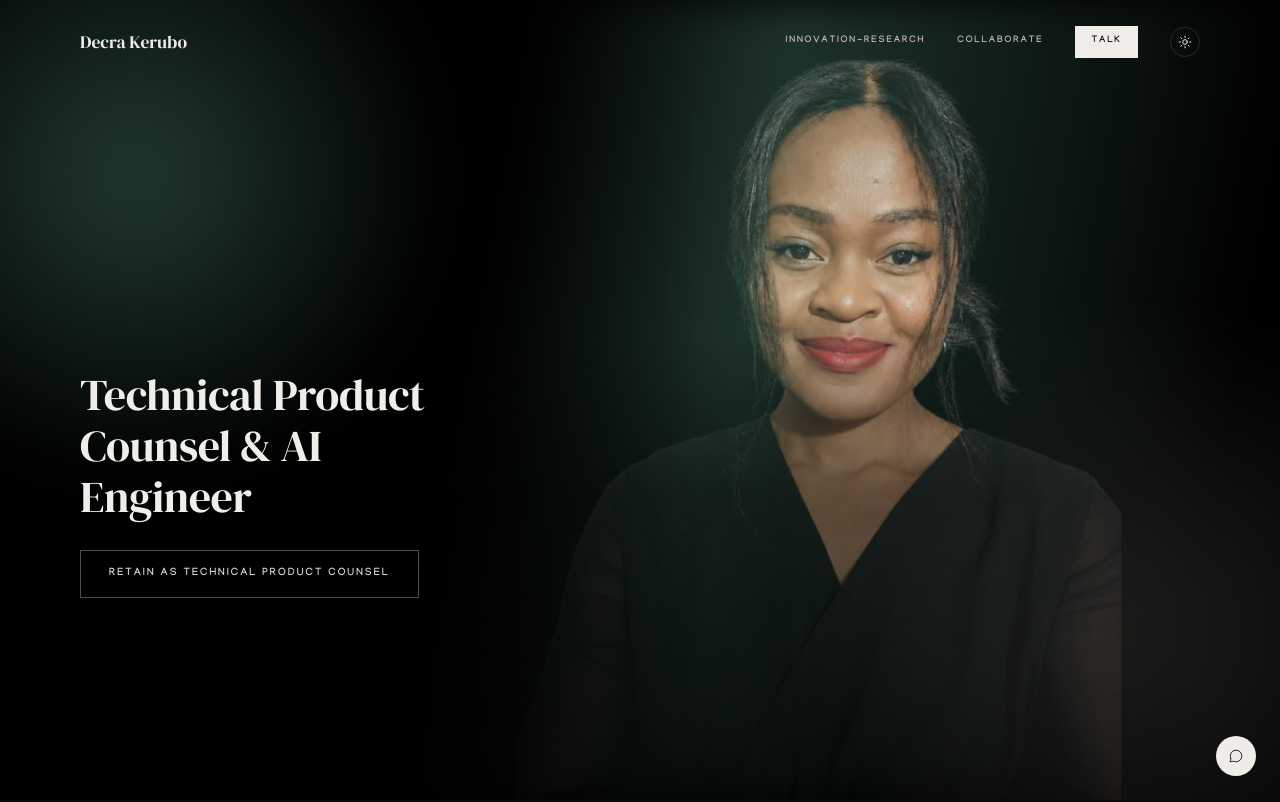
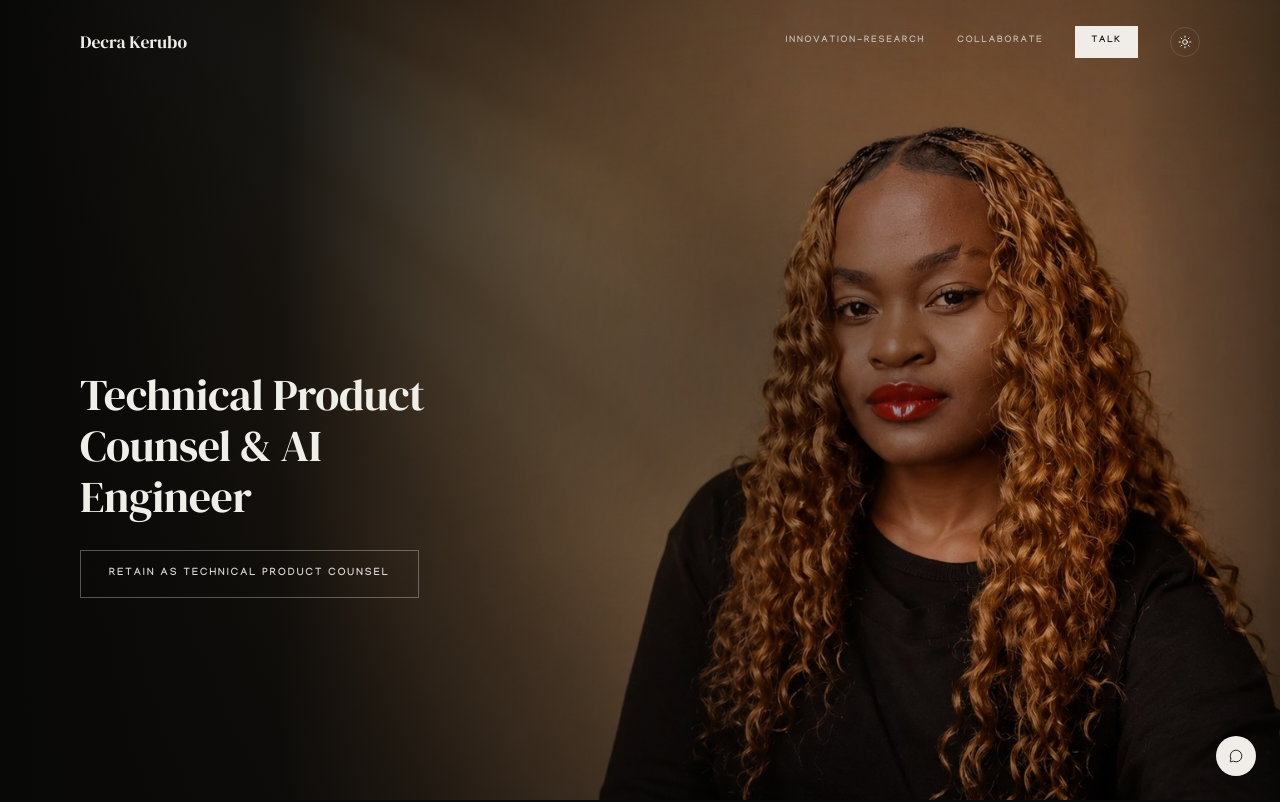
Before and after one commit to decra000/decra-kerubo, a Next.js app: page / in a window 1280 px wide. Shown: the top 802 px of the page. Built offline with nearby package versions, Linux system fonts and the light colour scheme.

Commit message:
Refresh full-width homepage hero

```diff
--- a/app/page.tsx
+++ b/app/page.tsx
@@ -108,32 +108,12 @@ function Hero() {
   useEffect(() => { const t = setTimeout(() => setVis(true), 60); return () => clearTimeout(t); }, []);
   return (
     <section id="hero" className="hero-sec" style={{ position: "relative", overflow: "hidden", background: "#000000", display: "flex", alignItems: "center", justifyContent: "center" }}>
-      {/* Background photo, wide studio shot on larger screens, portrait selfie on small screens */}
-      <div aria-hidden className="hero-bg hero-kenburns" style={{
+      {/* Full-bleed studio portrait: its open left side gives the copy room. */}
+      <div aria-hidden className="hero-bg" style={{
         position: "absolute", inset: 0, backgroundRepeat: "no-repeat", zIndex: 0,
       }} />
-      {/* Suggests a surface at her side rather than drawing one: a soft
-          vertical wash of the brand green, grounded to the bottom of the
-          frame, so she reads as leaning against something off-camera
-          instead of floating in open black. Desktop only, the photo is
-          full-bleed on mobile with nothing beside it to lean on. */}
-      <div aria-hidden className="hero-lean" style={{ position: "absolute", inset: 0, zIndex: 0, pointerEvents: "none" }} />
-      {/* Dark overlay so text stays legible, deeper on mobile where the portrait shot needs more contrast */}
+      {/* A tonal wash keeps the copy readable and softly blends the photo at the right edge. */}
       <div aria-hidden className="hero-overlay" style={{ position: "absolute", inset: 0, zIndex: 1 }} />
-
-      {/* Corner glows in brand teal + cream, echoing the reference mood boards but on-palette, slow ambient drift so the hero doesn't feel static */}
-      <div aria-hidden className="hero-glow-a" style={{
-        position: "absolute", top: "-18%", left: "-14%", width: "min(60vw,620px)", height: "min(60vw,620px)",
-        borderRadius: "50%", pointerEvents: "none", zIndex: 1,
-        background: "radial-gradient(circle, #5FA98F 0%, transparent 70%)",
-        opacity: 0.35, filter: "blur(40px)",
-      }} />
-      <div aria-hidden className="hero-glow-b" style={{
-        position: "absolute", bottom: "-22%", right: "-16%", width: "min(65vw,680px)", height: "min(65vw,680px)",
-        borderRadius: "50%", pointerEvents: "none", zIndex: 1,
-        background: "radial-gradient(circle, #F0EEE9 0%, transparent 68%)",
-        opacity: 0.12, filter: "blur(50px)",
-      }} />
 
       <div id="hero-content" style={{
         position: "relative", zIndex: 2, width: "100%",
@@ -175,43 +155,25 @@ function Hero() {
         .hero-sec { height: 100vh; }
         @supports (height: 100svh) { .hero-sec { height: 100svh; } }
 
-        /* Slow, continuous zoom on the hero photo, keeps the hero feeling alive rather than a static poster */
-        .hero-kenburns { animation: heroKenBurns 22s ease-in-out infinite alternate; }
-        @keyframes heroKenBurns { from { transform: scale(1); } to { transform: scale(1.08); } }
-
-        /* Gentle ambient drift on the corner glows */
-        .hero-glow-a { animation: heroGlowA 16s ease-in-out infinite alternate; }
-        .hero-glow-b { animation: heroGlowB 19s ease-in-out infinite alternate; }
-        @keyframes heroGlowA { from { transform: translate(0,0) scale(1); } to { transform: translate(3%,4%) scale(1.08); } }
-        @keyframes heroGlowB { from { transform: translate(0,0) scale(1); } to { transform: translate(-3%,-4%) scale(1.1); } }
-        @media (prefers-reduced-motion: reduce) { .hero-kenburns, .hero-glow-a, .hero-glow-b { animation: none; } }
-
-        /* Same portrait photo as mobile now, not the old wide studio shot.
-           It's a tight headshot, so it's shown at near-full height rather
-           than covering the banner (which crops hard into the face), and
-           sits right of centre rather than dead-centre, so the copy and
-           the top-left glow both have the dark field to breathe in. Pulled
-           in from the edge (76%, not 82%+) so the far shoulder/arm stays
-           in frame instead of cropping off the right edge, and run to full
-           height with no vertical offset so she's grounded at the bottom
-           of the frame rather than floating with a gap under her. */
-        .hero-bg { background-image: url('/decra-hero-mobile.jpg'); background-size: auto 100%; background-position: 76% 0%; }
-        .hero-lean {
-          background: linear-gradient(100deg, transparent 0%, transparent 38%, rgba(95,169,143,0.30) 56%, rgba(95,169,143,0.12) 78%, transparent 92%);
-          filter: blur(22px);
-        }
-        /* No darkening over the face, the wash only picks up a little below it, on the right/lower two-thirds */
+        /* The original wide portrait stays crisp and fills the viewport edge to edge. */
+        .hero-bg { background-image: url('/decra-hero-wide.jpg'); background-size: cover; background-position: center 48%; }
         .hero-overlay {
           background:
-            linear-gradient(180deg, rgba(0,0,0,0) 0%, rgba(0,0,0,0) 42%, rgba(0,0,0,0.5) 62%, rgba(0,0,0,0.75) 100%),
-            linear-gradient(90deg, rgba(0,0,0,0.7) 0%, rgba(0,0,0,0.25) 38%, rgba(0,0,0,0) 55%);
+            linear-gradient(90deg, #080807 0%, rgba(8,8,7,0.93) 22%, rgba(8,8,7,0.63) 39%, rgba(8,8,7,0.12) 63%, rgba(8,8,7,0.08) 88%, rgba(8,8,7,0.42) 100%),
+            linear-gradient(180deg, rgba(0,0,0,0.12) 0%, transparent 28%, transparent 68%, rgba(0,0,0,0.25) 100%);
         }
 
-        /* Small screens get the portrait-orientation shot instead of the wide
-           studio one, which crops badly at phone aspect. Same warm palette as
-           the desktop hero. The copy sits at the bottom, so the overlay stays
-           clear over her face and deepens underneath it, where the heading and
-           button actually land. */
+        /* Tablet keeps the wide framing, shifting the crop right to retain her face and shoulder. */
+        @media (min-width: 641px) and (max-width: 900px) {
+          .hero-bg { background-position: 64% center; }
+          .hero-overlay {
+            background: linear-gradient(90deg, rgba(8,8,7,0.97) 0%, rgba(8,8,7,0.88) 32%, rgba(8,8,7,0.58) 52%, rgba(8,8,7,0.12) 78%, rgba(8,8,7,0.38) 100%);
+          }
+          #hero-content { padding-top: 16vh !important; }
+          .hero-copy { max-width: 23rem !important; }
+        }
+
+        /* Phone framing uses the portrait shot, with the copy kept in the dark lower third. */
         @media (max-width: 640px) {
           /* height:100% is what actually makes the flex-end below bite — without
              it the content box is only as tall as its text, so it sat centred,
@@ -225,7 +187,6 @@ function Hero() {
             padding-bottom: clamp(3rem, 9vh, 5rem) !important;
           }
           .hero-copy { text-align: center !important; }
-          .hero-lean { display: none; }
           .hero-bg {
             background-image: url('/decra-hero-mobile.jpg') !important;
             background-size: cover !important;
```
